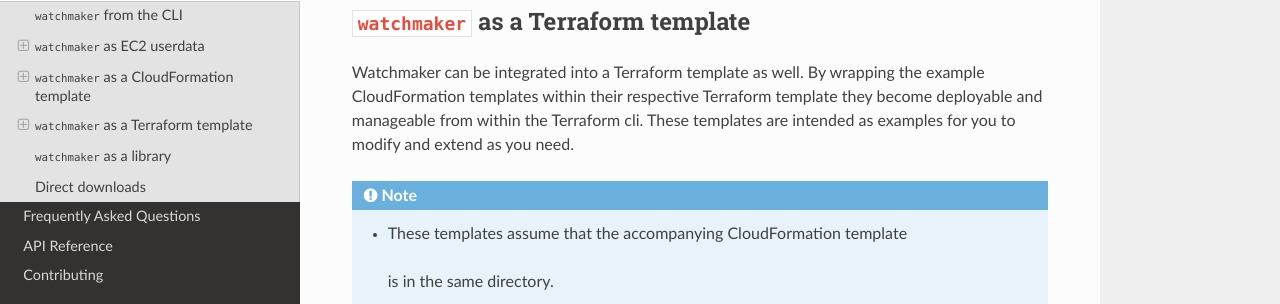
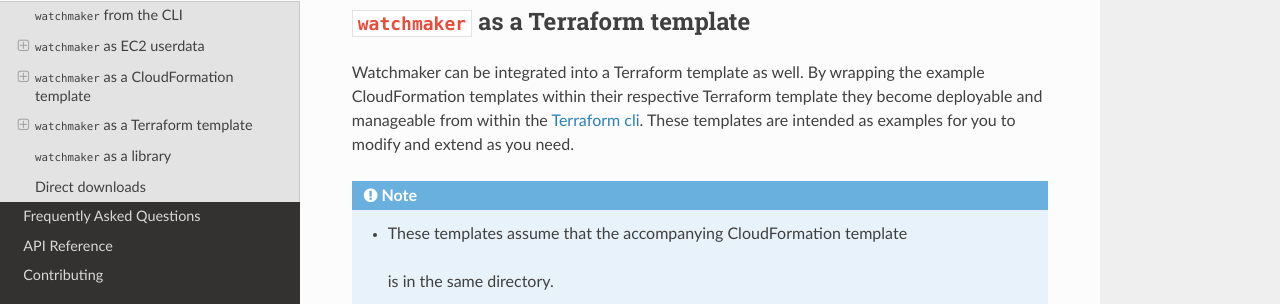
Before and after one commit to plus3it/watchmaker, a Sphinx documentation site: the page built from docs/usage.md, in a window 1280 px wide and 900 px high, scrolled down 3202 px. Shown: the part 195-499 px from the top of the window. Built offline with Sphinx 7.4.7 and the Read the Docs theme 2.0.0, drawn with Linux system fonts in a browser that asks for light colours; part of the change alters nothing that is shown.

````diff
--- a/docs/usage.md
+++ b/docs/usage.md
@@ -190,7 +190,7 @@ maps", and provide one for each of the templates above.
 
 Watchmaker can be integrated into a Terraform template as well. By wrapping
 the example CloudFormation templates within their respective Terraform template
-they become deployable and manageable from within the Terraform cli. These templates
+they become deployable and manageable from within the [Terraform cli](https://www.terraform.io/). These templates
 are intended as examples for you to modify and extend as you need.
 
 ```eval_rst
````
